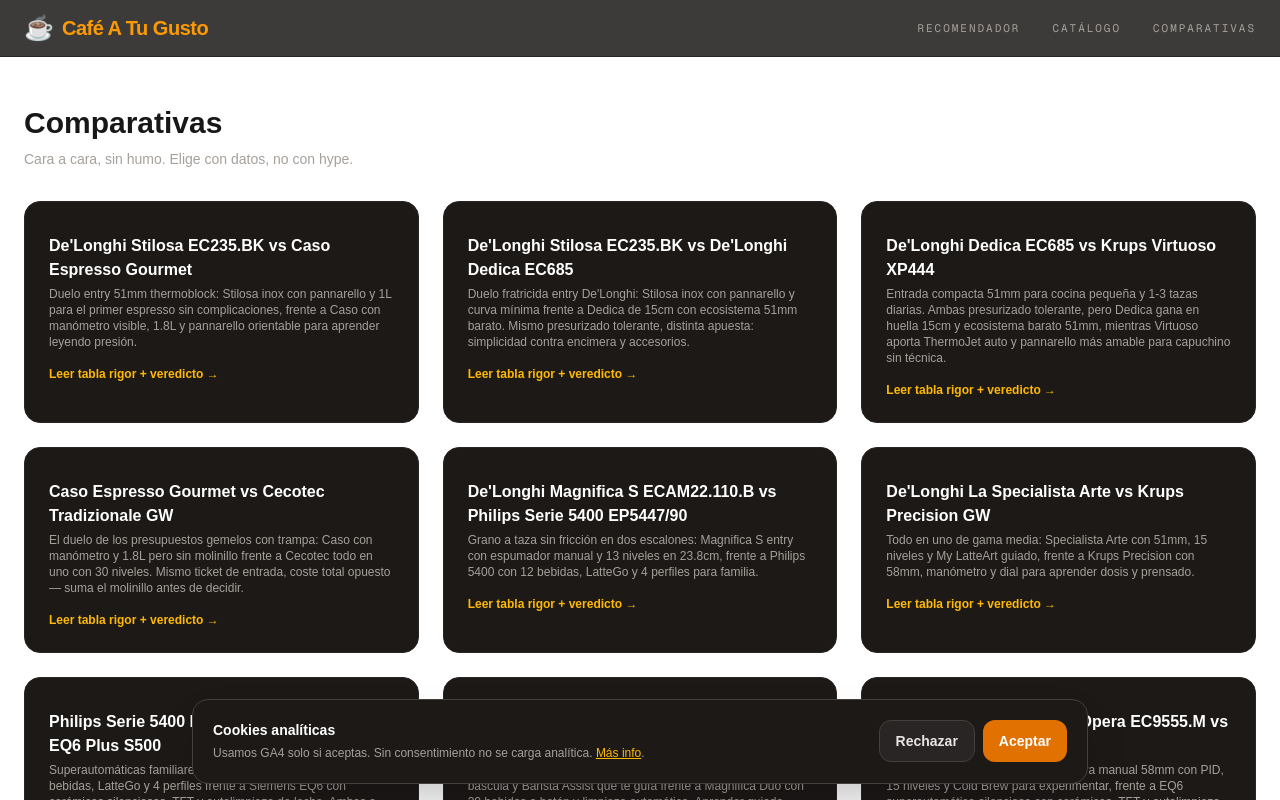
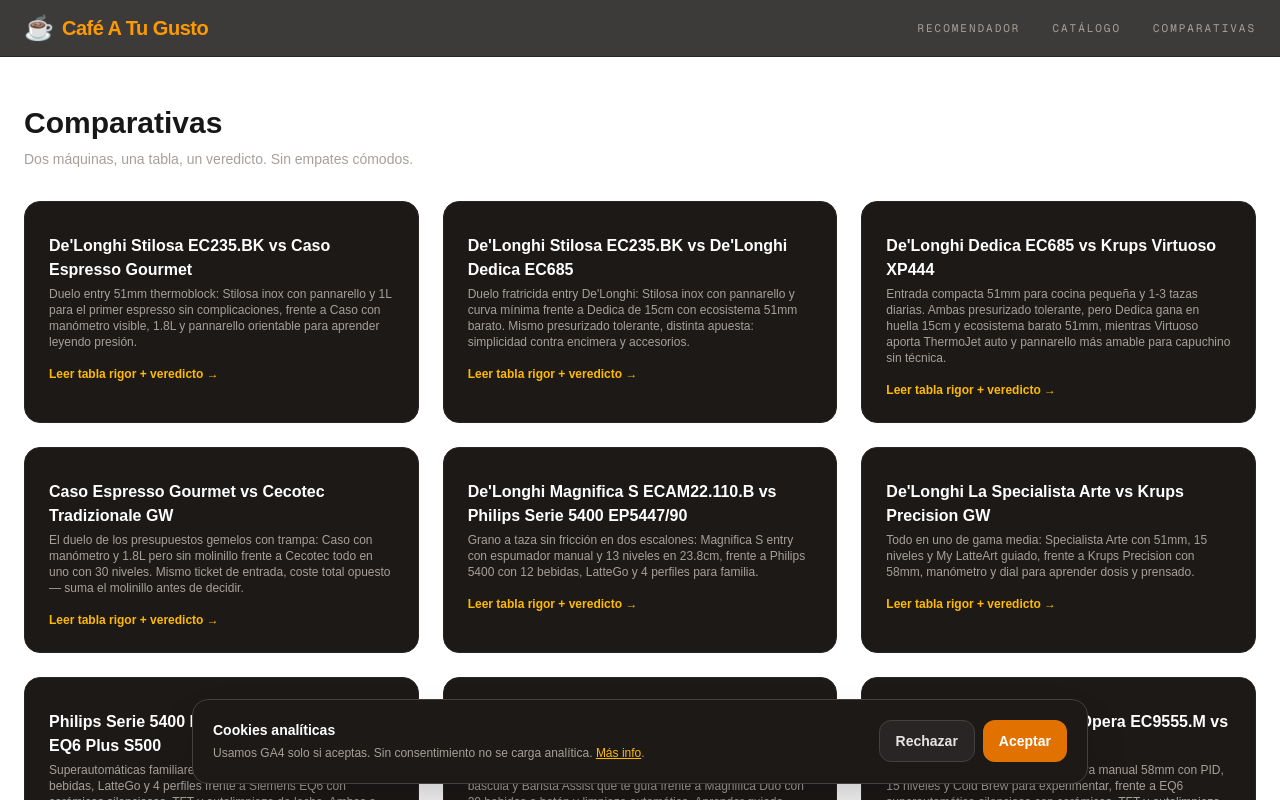
Before and after one commit to ReplikanteK/cafeatugusto, a Next.js app: page /comparativas in a window 1280 px wide. Shown: the top 800 px of the page. Built offline with nearby package versions, Linux system fonts and the light colour scheme; no server answers.

Commit message:
fix(copy): voces propias para catálogo y comparativas
Catálogo: técnico y verificable. Comparativas: duelo y veredicto. Fuera humo/datos repetidos y lista stale en metadata. Verificado: tsc, build 41/41.

```diff
--- a/src/app/catalogo/page.tsx
+++ b/src/app/catalogo/page.tsx
@@ -99,8 +99,8 @@ function CatalogoInner() {
 
   return (
     <main className="max-w-7xl mx-auto px-4 sm:px-6 py-8">
-      <h1 className="text-3xl font-black">Catálogo — Behind the Curtain</h1>
-      <p className="text-sm text-stone-400 mt-1">Especificaciones verificadas. Sin humo, solo datos.</p>
+      <h1 className="text-3xl font-black">Catálogo técnico</h1>
+      <p className="text-sm text-stone-400 mt-1">Cada ficha con precio verificado y nivel de comprobación visible. Lo que ves es lo que hay.</p>
       {preset && (
         <div className="mt-4 rounded-xl bg-amber-900/20 border border-amber-500/30 px-4 py-3 flex flex-wrap items-center gap-3">
           <span className="text-xs font-mono text-amber-400">ARQUETIPO: {archetypeParam?.toUpperCase()} · {preset.label}</span>
--- a/src/app/comparativas/layout.tsx
+++ b/src/app/comparativas/layout.tsx
@@ -2,7 +2,7 @@ import type { Metadata } from "next";
 const SITE_URL = process.env.NEXT_PUBLIC_SITE_URL || "https://cafeatugusto.vercel.app";
 export const metadata: Metadata = {
   title: "Comparativas Espresso — Cara a Cara",
-  description: "Comparativas auditables con especs reales: Dedica vs Virtuoso, Victoria vs Anita, Graef vs Graef, superautos y molinillos. Sin humo.",
+  description: "Duelos auditables con specs reales: entry, gama media, superautos premium y molinillos.",
   alternates: { canonical: `${SITE_URL}/comparativas` },
 };
 export default function ComparativasLayout({ children }: { children: React.ReactNode }) {
--- a/src/app/comparativas/page.tsx
+++ b/src/app/comparativas/page.tsx
@@ -4,7 +4,7 @@ export default function ComparativasPage() {
   return (
     <main className="max-w-7xl mx-auto px-4 sm:px-6 py-12">
       <h1 className="text-3xl font-black">Comparativas</h1>
-      <p className="text-sm text-stone-400 mt-2">Cara a cara, sin humo. Elige con datos, no con hype.</p>
+      <p className="text-sm text-stone-400 mt-2">Dos máquinas, una tabla, un veredicto. Sin empates cómodos.</p>
       <div className="grid md:grid-cols-3 gap-6 mt-8">
         {COMPARATIVES.map(c=> (
           <Link key={c.slug} href={`/comparativas/${c.slug}`} className="rounded-2xl bg-stone-900 border border-stone-800 p-6 hover:border-amber-500/40 transition-all flex flex-col">
```
